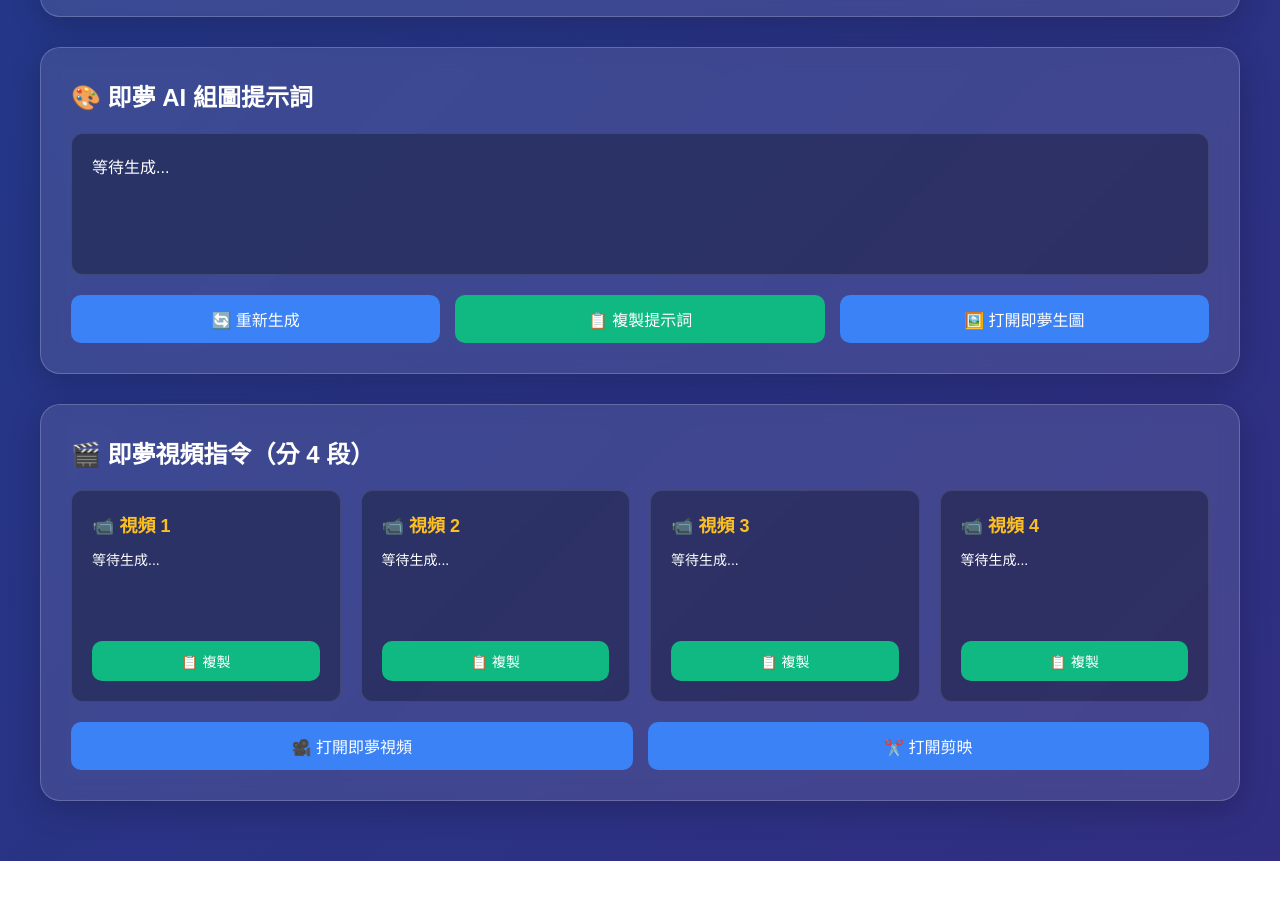
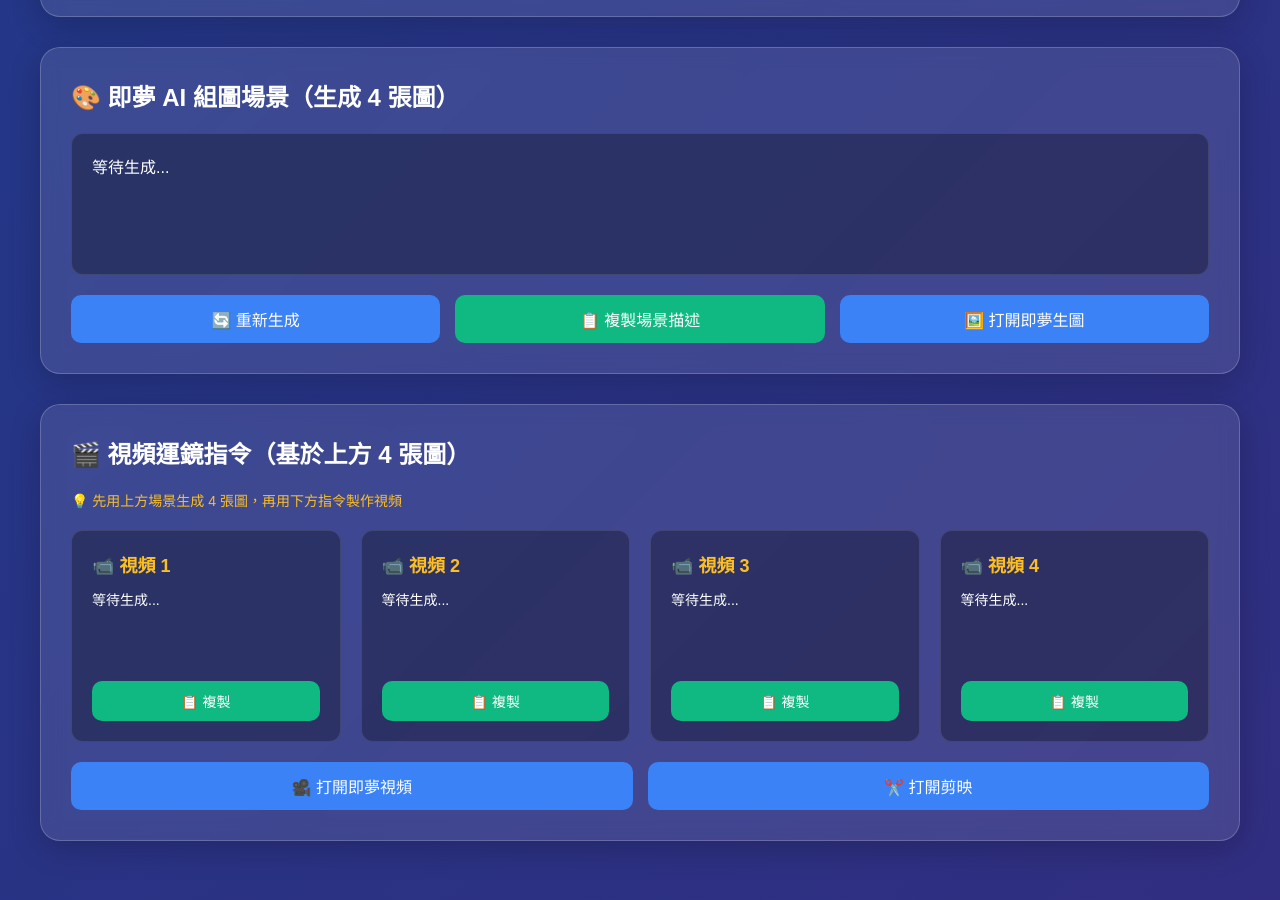
Before and after one commit to Adara1440/kongming-Jimeng, a website: page index.html in a window 1280 px wide. Shown: the part 830-1730 px from the top of the page. Before the commit the page ends 1691 px from the top, so only its background shows below. Drawn offline with Linux system fonts and the light colour scheme.

Commit message:
修正：組圖場景詳細化 + 視頻指令基於場景圖

```diff
--- a/index.html
+++ b/index.html
@@ -195,7 +195,7 @@
   <div class="container">
     <div class="header">
       <h1>
-        <img src="kongming.png" alt="孔明" class="kongming-icon" onerror="this.style.display='none'">
+        <span class="kongming-icon">👲</span>
         孔明說新聞
       </h1>
     </div>
@@ -216,17 +216,18 @@
     </div>
 
     <div class="section">
-      <h2>🎨 即夢 AI 組圖提示詞</h2>
+      <h2>🎨 即夢 AI 組圖場景（生成 4 張圖）</h2>
       <div id="sceneBox" class="result-box">等待生成...</div>
       <div class="button-row">
         <button class="action-btn" id="regenScene">🔄 重新生成</button>
-        <button class="action-btn success" id="copyScene">📋 複製提示詞</button>
+        <button class="action-btn success" id="copyScene">📋 複製場景描述</button>
         <button class="action-btn" id="openJimeng">🖼️ 打開即夢生圖</button>
       </div>
     </div>
 
     <div class="section">
-      <h2>🎬 即夢視頻指令（分 4 段）</h2>
+      <h2>🎬 視頻運鏡指令（基於上方 4 張圖）</h2>
+      <p style="font-size: 14px; color: #fbbf24; margin-top: 0;">💡 先用上方場景生成 4 張圖，再用下方指令製作視頻</p>
       <div class="video-grid">
         <div class="video-item">
           <h4>📹 視頻 1</h4>
```
